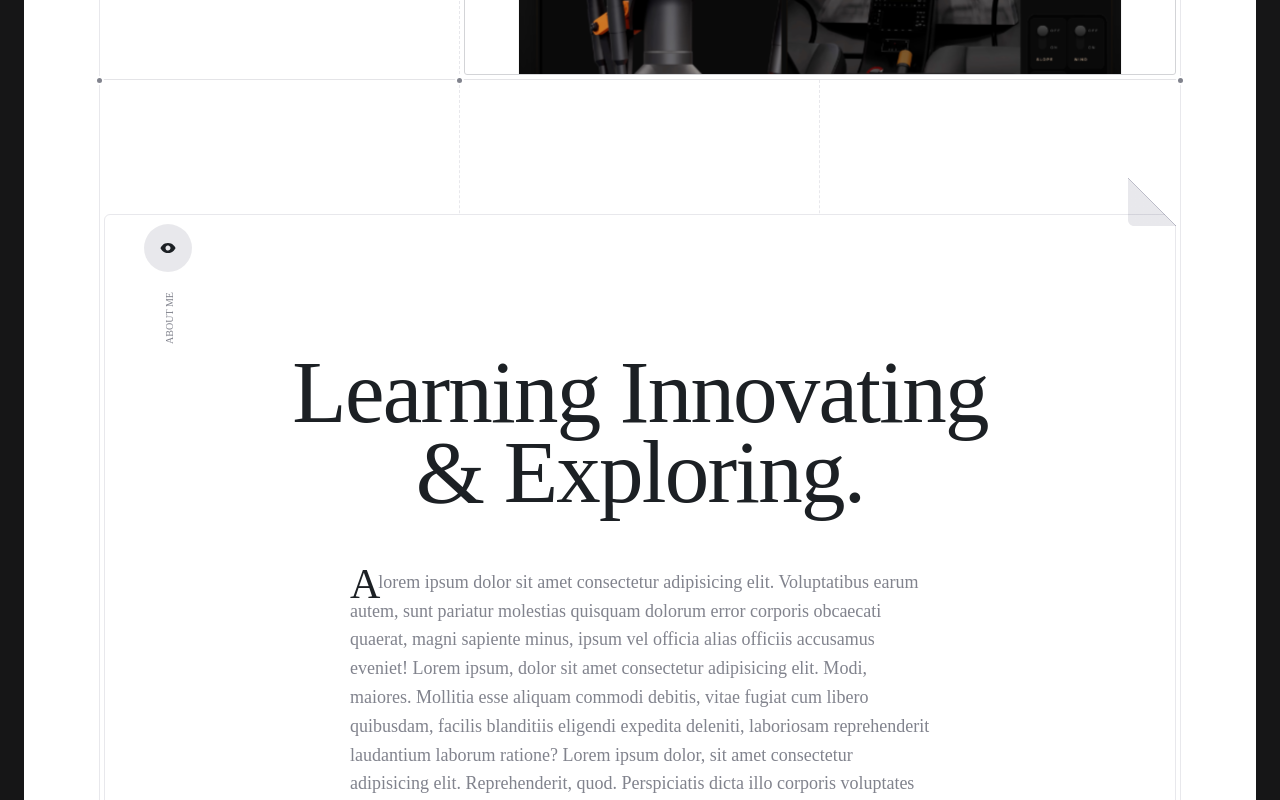
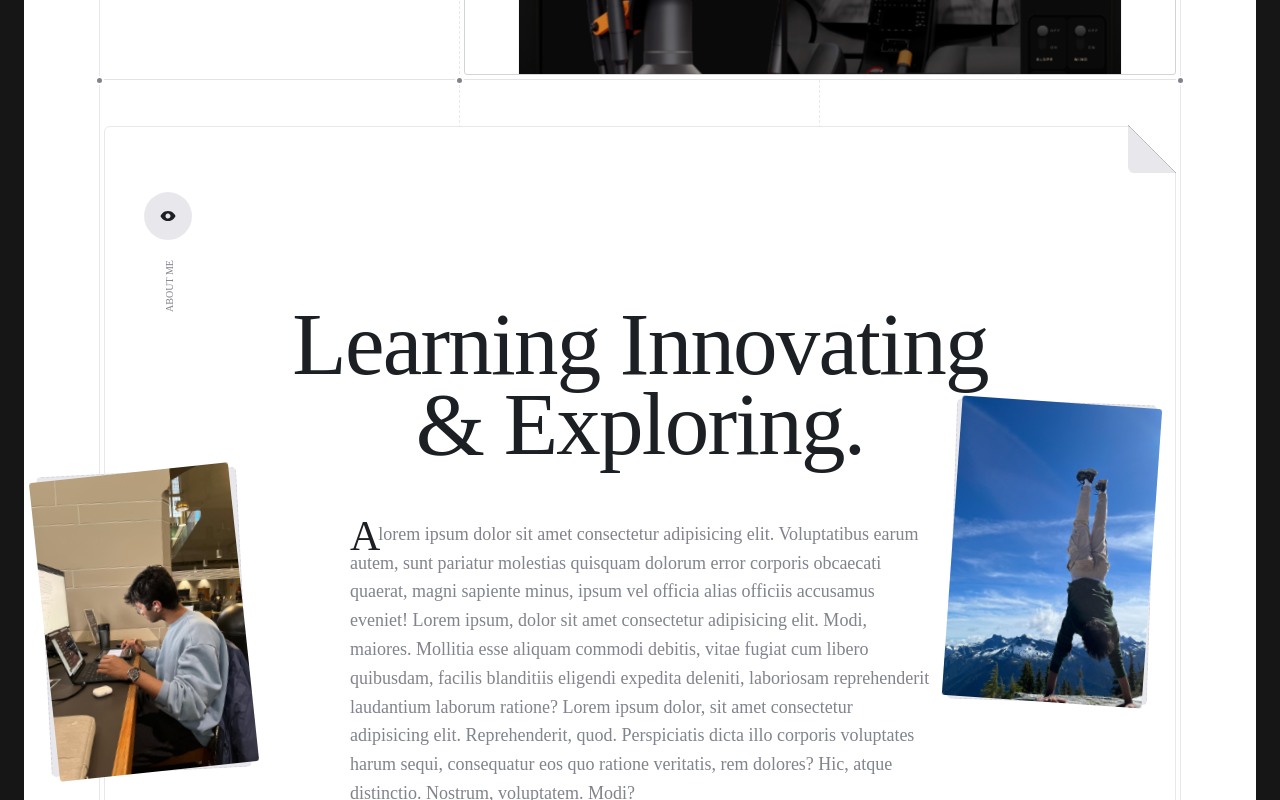
Before and after one commit to loganihrishi/parth-portfolio, a Next.js app: page / in a window 1280 px wide. Shown: the part 1800-2600 px from the top of the page. Built offline with nearby package versions, Linux system fonts and the light colour scheme.

Commit message:
about ready

```diff
--- a/components/About.tsx
+++ b/components/About.tsx
@@ -4,6 +4,8 @@ import gradient_dark from "../assets/Gradient_dark.svg"
 import gradient_light from "../assets/Gradient_light.svg"
 import eye_dark from "../assets/eye_dark.svg"
 import eye_light from "../assets/eye_light.svg"
+import handstand from "../assets/handstand.jpeg"
+import studying from "../assets/studying.jpeg"
 
 const About = () => {
   return (
@@ -21,21 +23,33 @@ const About = () => {
               <div className='absolute z-[2] h-[5px] w-[5px] rounded-full bg-[#81838D] dark:bg-[#777B84] top-[-2px] right-[-3px] ring-white dark:ring-[#111113] ring-2'></div>
             </div>
             {/* GRADIENT */}
-            <Image src={gradient_dark} alt="" height={48} width={48} className='absolute top-[98px] right-1 z-10 hidden dark:inline'/>
-            <Image src={gradient_light} alt="" height={48} width={48} className='absolute top-[98px] right-1 z-10 inline dark:hidden'/>
+            <Image src={gradient_dark} alt="" height={48} width={48} className='absolute top-[45px] right-1 z-10 hidden dark:inline'/>
+            <Image src={gradient_light} alt="" height={48} width={48} className='absolute top-[45px] right-1 z-10 inline dark:hidden'/>
 
             {/* EYE */}
-            <Image src={eye_dark} alt="" height={48} width={48} className='absolute top-[144px] left-11 z-10 hidden dark:inline'/>
-            <Image src={eye_light} alt="" height={48} width={48} className='absolute top-[144px] left-11 z-10 inline dark:hidden'/>
-            <p className='absolute top-[232px] left-11 z-10 -rotate-90 font-["JetBrains_Mono"] text-[10px] font-normal leading-[12px] text-[#81838D] dark:text-[#777B84]'>ABOUT ME</p>
+            <Image src={eye_dark} alt="" height={48} width={48} className='absolute top-[112px] left-11 z-10 hidden dark:inline'/>
+            <Image src={eye_light} alt="" height={48} width={48} className='absolute top-[112px] left-11 z-10 inline dark:hidden'/>
+            <p className='absolute top-[200px] left-11 z-10 -rotate-90 font-["JetBrains_Mono"] text-[10px] font-normal leading-[12px] text-[#81838D] dark:text-[#777B84]'>ABOUT ME</p>
 
             {/* PHOTOS */}
+            <div className='absolute top-[392px] -left-14 z-10 rounded-[3px]'>
+              <div className='flex items-center justify-center transform rotate-[-3deg] rounded-[5px] w-[200px] h-[300px] border border-dashed border-[#D3D3DC] dark:border-[#303135] backdrop-blur-[20px] bg-[#E8E8EC] dark:bg-[#222225]'>
+                <p className='text-base font-["Caveat"] font-normal leading-[18px] text-[#1C2024] dark:text-[#EDEEF0] cursor-pointer'>Solving Rubik&apos;s Cube</p>
+              </div>
+              <Image src={studying} alt="" height={300} width={200} className='absolute top-0 left-0 h-full w-full object-cover rounded-[3px] transform rotate-[-6deg]'/>
+            </div>
+            <div className='absolute top-[322px] right-7 z-10 rounded-[3px]'>
+              <div className='flex items-center justify-center transform rotate-[2deg] rounded-[5px] w-[200px] h-[300px] border border-dashed border-[#D3D3DC] dark:border-[#303135] backdrop-blur-[20px] bg-[#E8E8EC] dark:bg-[#222225]'>
+                <p className='text-base font-["Caveat"] font-normal leading-[18px] text-[#1C2024] dark:text-[#EDEEF0] cursor-pointer'>Solving Rubik&apos;s Cube</p>
+              </div>
+              <Image src={handstand} alt="" height={300} width={200} className='absolute top-0 left-0 h-full w-full object-cover rounded-[3px] transform rotate-[4deg]'/>
+            </div>
 
 
             {/* Main Content - About Me */}
             <div
-              className="absolute flex flex-row p-1 mt-16 border border-solid bg-white dark:bg-[#111113] border-[#E8E8EC] dark:border-[#222225] rounded-[6px] top-1/2 left-1/2 -translate-x-1/2 -translate-y-1/2"
-              style={{ width: 'calc(100% - 8px)', height: 'calc(100% - 140px)' }}
+              className="absolute flex flex-row p-1 mt-4 border border-solid bg-white dark:bg-[#111113] border-[#E8E8EC] dark:border-[#222225] rounded-[6px] top-1/2 left-1/2 -translate-x-1/2 -translate-y-1/2"
+              style={{ width: 'calc(100% - 8px)', height: 'calc(100% - 60px)' }}
             >
               <div className='w-full h-full flex flex-col items-center justify-center gap-12'>
                 <h1 className='w-[700px] text-balance text-center font-["Bluu_Next"] text-[89px] tracking-[-1.78px] leading-[80.1px] text-[#1C2024] dark:text-[#EDEEF0]'>Learning Innovating & Exploring.</h1>
```
